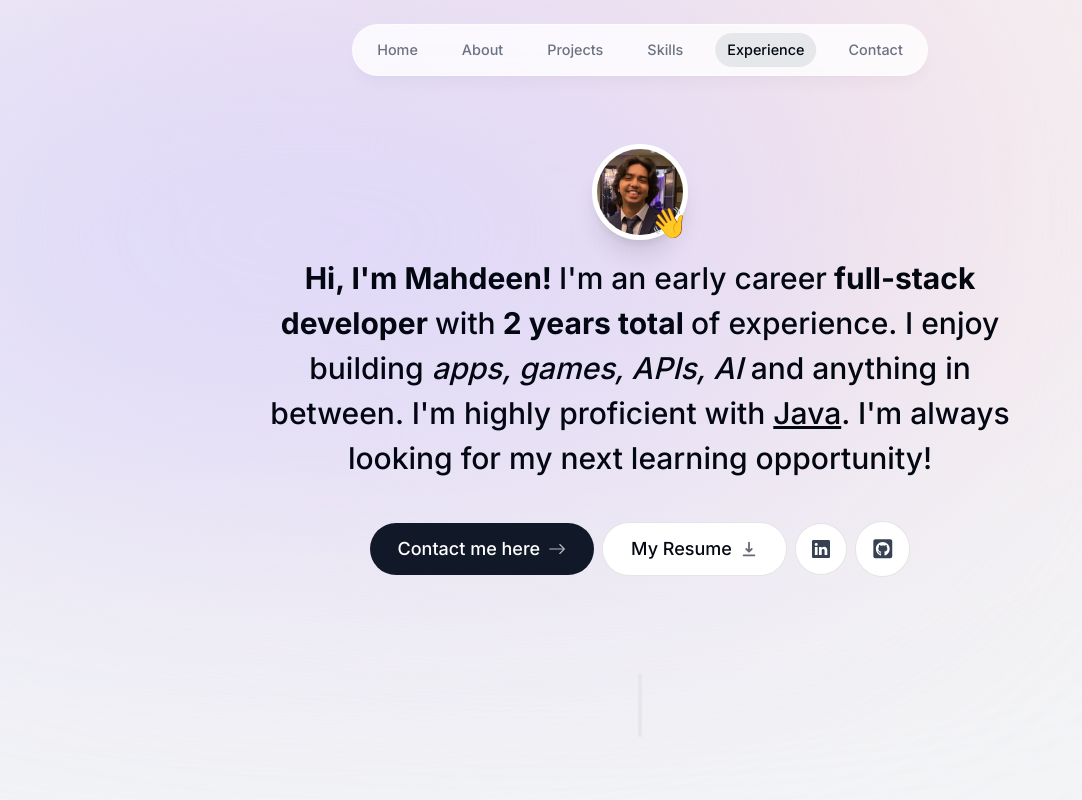
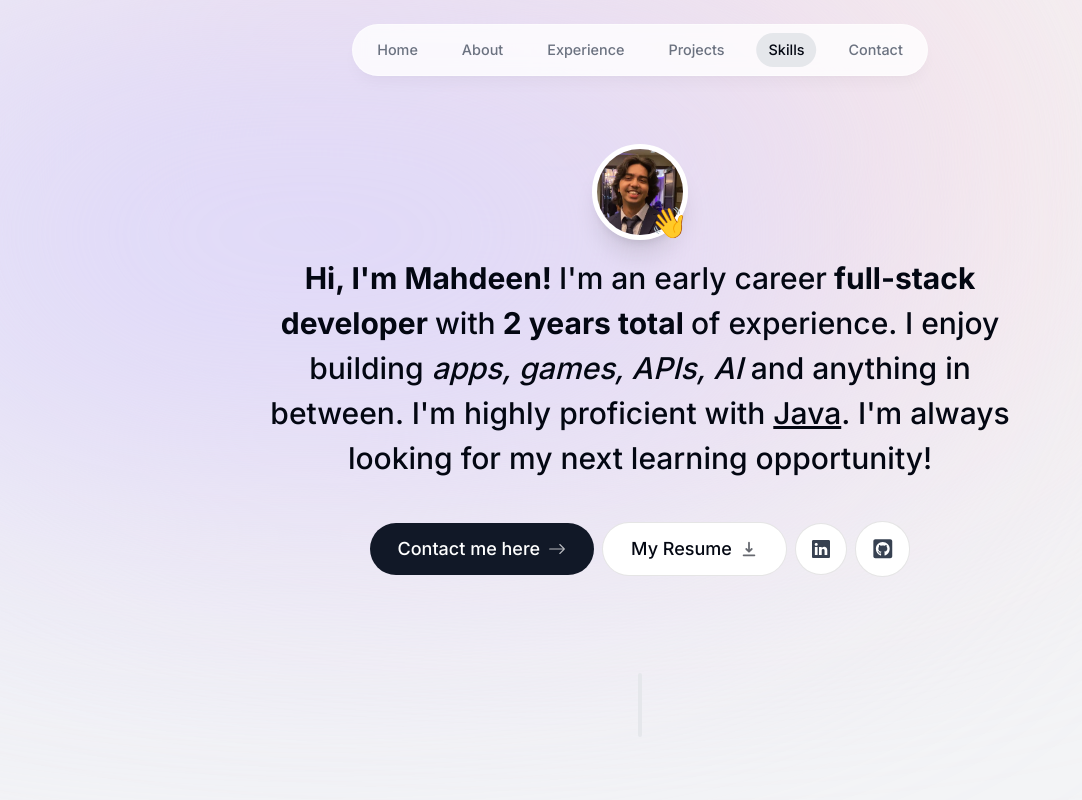
Before and after one commit to mabrar02/portfolio-revamp, a Next.js app: page / in a window 1280 px wide. Shown: the top 800 px of the page, without its empty margins (0-1082 px from the left). Built offline with nearby package versions, Linux system fonts and the light colour scheme.

Commit message:
Rearranged sections

```diff
--- a/app/layout.tsx
+++ b/app/layout.tsx
@@ -18,7 +18,7 @@ export default function RootLayout({
 }>) {
   return (
     <html lang="en" className="!scroll-smooth">
-      <body className={`${inter.className} bg-gray-100 text-gray-950 relative h-[5000px] pt-28 sm:pt-36`}>
+      <body className={`${inter.className} bg-gray-100 text-gray-950 relative pt-28 sm:pt-36`}>
         <div className = "bg-[#fbe2e3] absolute top-[-6rem] -z-10 right-[11rem] h-[31.25rem] w-[31.25rem] rounded-full blur-[10rem] sm:w-[68.75rem]"></div>
         <div className = "bg-[#dbd7fb] absolute top-[-1rem] -z-10 left-[-35rem] h-[31.25rem] w-[50rem] rounded-full blur-[10rem] \
          sm:w-[68.75rem] md:left-[-33rem] lg:left-[-28rem] xl:left-[-15rem] 2xl:left-[-5rem]"></div>
--- a/app/page.tsx
+++ b/app/page.tsx
@@ -1,4 +1,5 @@
 import About from "@/components/about";
+import Contact from "@/components/contact";
 import Experience from "@/components/experience";
 import Intro from "@/components/intro";
 import Projects from "@/components/projects";
@@ -11,9 +12,10 @@ export default function Home() {
       <Intro />
       <SectionDivider/>
       <About/>
+      <Experience/>
       <Projects/>
       <Skills/>
-      <Experience/>
+      <Contact/>
     </main>
   );
 }
--- /dev/null
+++ b/components/contact.tsx
@@ -0,0 +1,10 @@
+import React from 'react'
+import SectionHeading from './sectionHeading'
+
+export default function Contact() {
+  return (
+    <section id="contact">
+        <SectionHeading>Contact me</SectionHeading>
+    </section>
+  )
+}
--- a/components/experience.tsx
+++ b/components/experience.tsx
@@ -53,7 +53,7 @@ const ExperienceElement = ({item }: ExperienceElementProps) => {
 }
 
 export default function Experience() {
-    const { ref } = useSectionInView('Experience')
+    const { ref } = useSectionInView('Experience', 0.25)
     return (
         <section
             ref={ref}
--- a/lib/data.ts
+++ b/lib/data.ts
@@ -17,16 +17,16 @@ export const links = [
     hash: "#about",
   },
   {
+    name: "Experience",
+    hash: "#experience",
+  },
+  {
     name: "Projects",
     hash: "#projects",
   },
   {
     name: "Skills",
     hash: "#skills",
-  },
-  {
-    name: "Experience",
-    hash: "#experience",
   },
   {
     name: "Contact",
```
